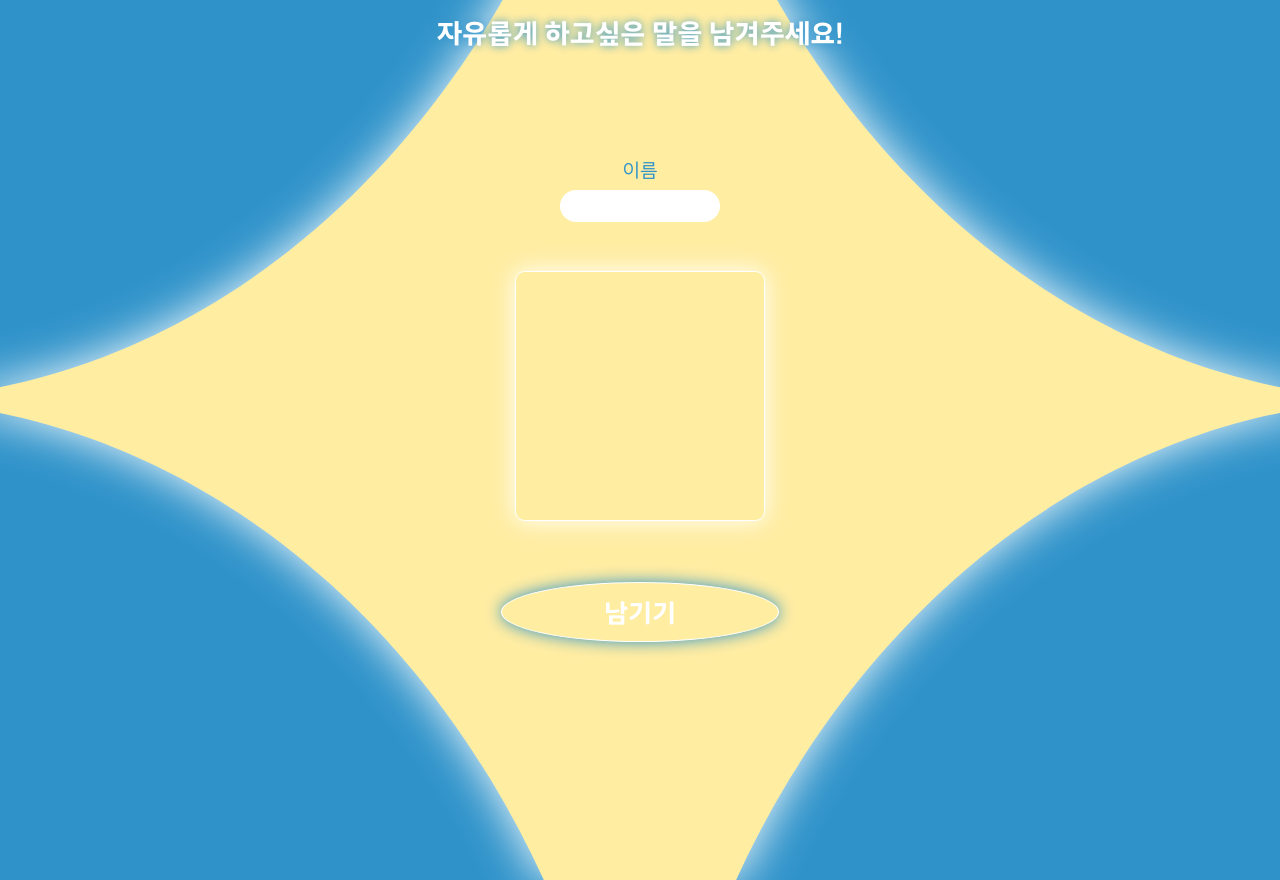
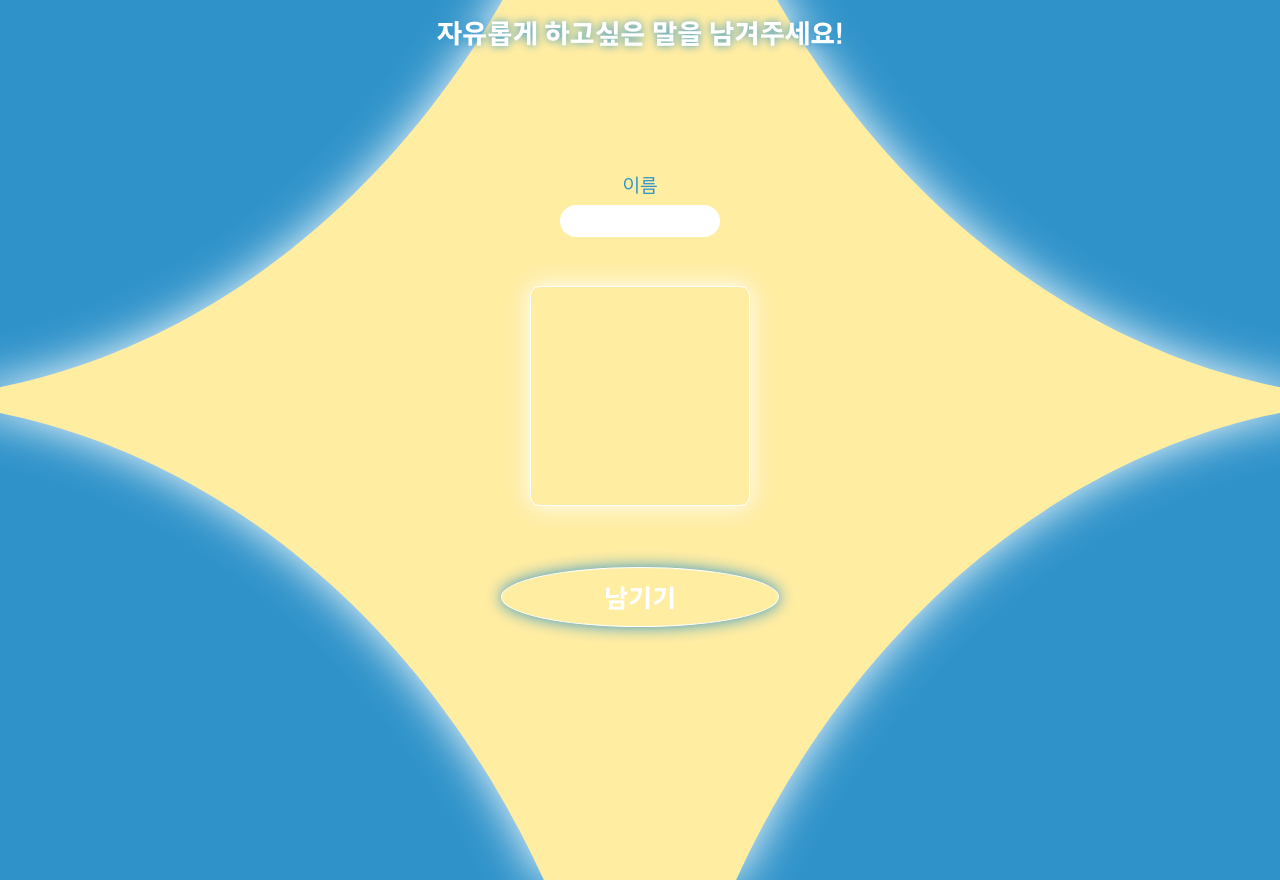
Before and after one commit to yuhwanjun/kmuvcd_sohwan, a plain HTML site: page upload.html in a window 1280 px wide. Shown: the top 880 px of the page. Drawn offline with Linux system fonts and the light colour scheme.

Commit message:
Update style.css

```diff
--- a/style.css
+++ b/style.css
@@ -98,8 +98,8 @@ input {
 
 #message {
   font-family: "Happiness-Sans-Regular";
-  width: 250px;
-  height: 250px;
+  width: 220px;
+  height: 220px;
   border-radius: 0.6em;
   background-color: #ffeda2;
   color: #2f93ca;
```
